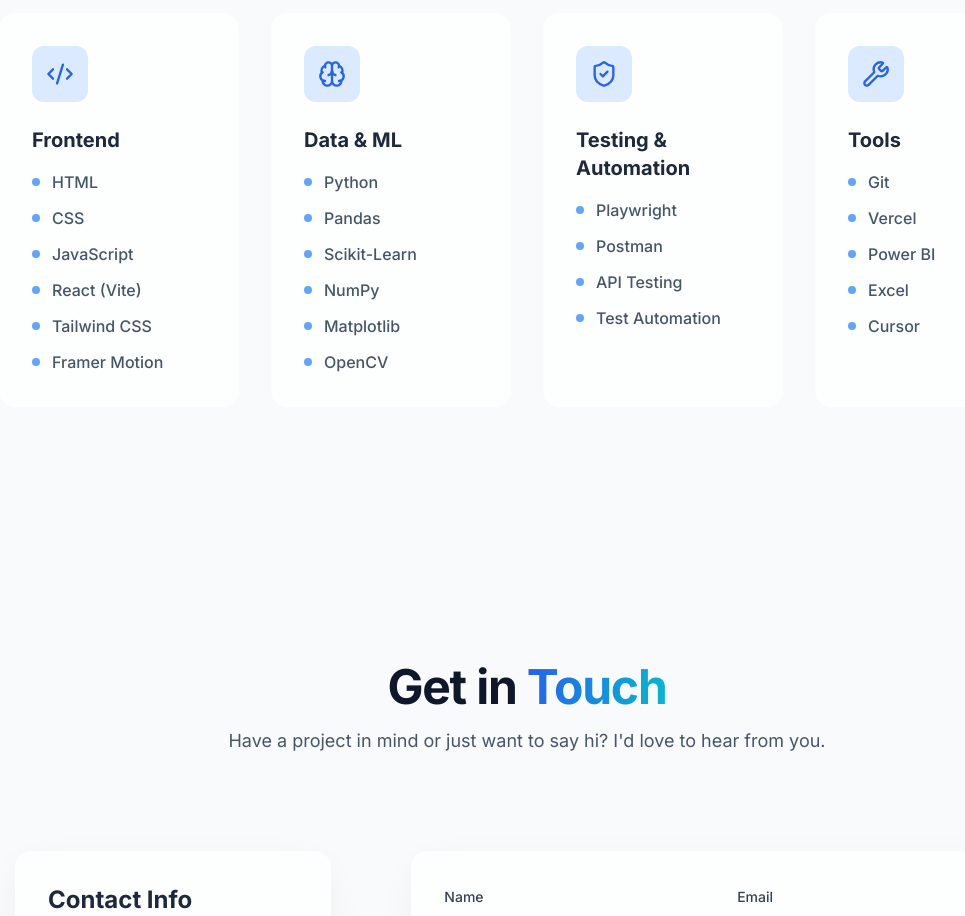
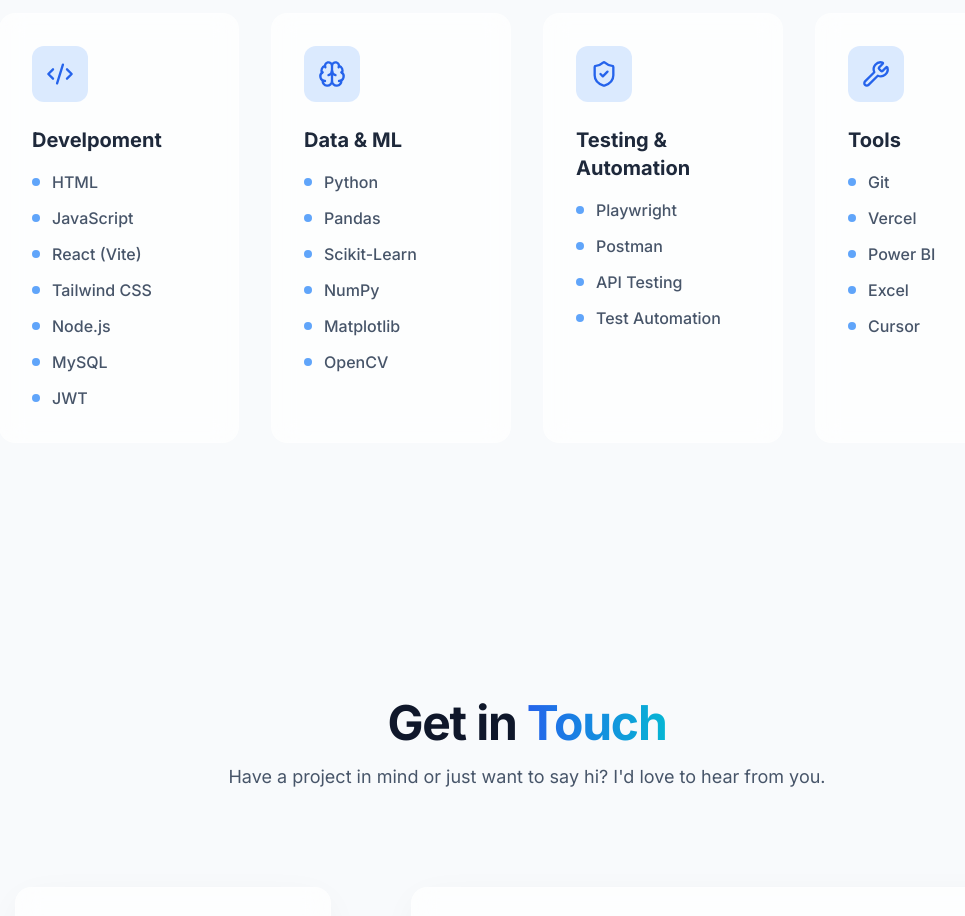
Before and after one commit to Pragya5101/My-Portfolio, a React (Vite) app: page / in a window 1280 px wide. Shown: the part 5180-6096 px from the top of the page, without its empty margins (113-1078 px from the left). Built offline with nearby package versions, Linux system fonts and the light colour scheme.

Commit message:
Updated portfolio

```diff
--- a/src/sections/Skills.jsx
+++ b/src/sections/Skills.jsx
@@ -4,9 +4,9 @@
 
 const skillCategories = [
   {
-    title: 'Frontend',
+    title: 'Develpoment',
     icon: Code2,
-    skills: ['HTML', 'CSS', 'JavaScript', 'React (Vite)', 'Tailwind CSS', 'Framer Motion']
+    skills: ['HTML', 'JavaScript', 'React (Vite)', 'Tailwind CSS', 'Node.js','MySQL', 'JWT']
   },
   {
     title: 'Data & ML',
```
